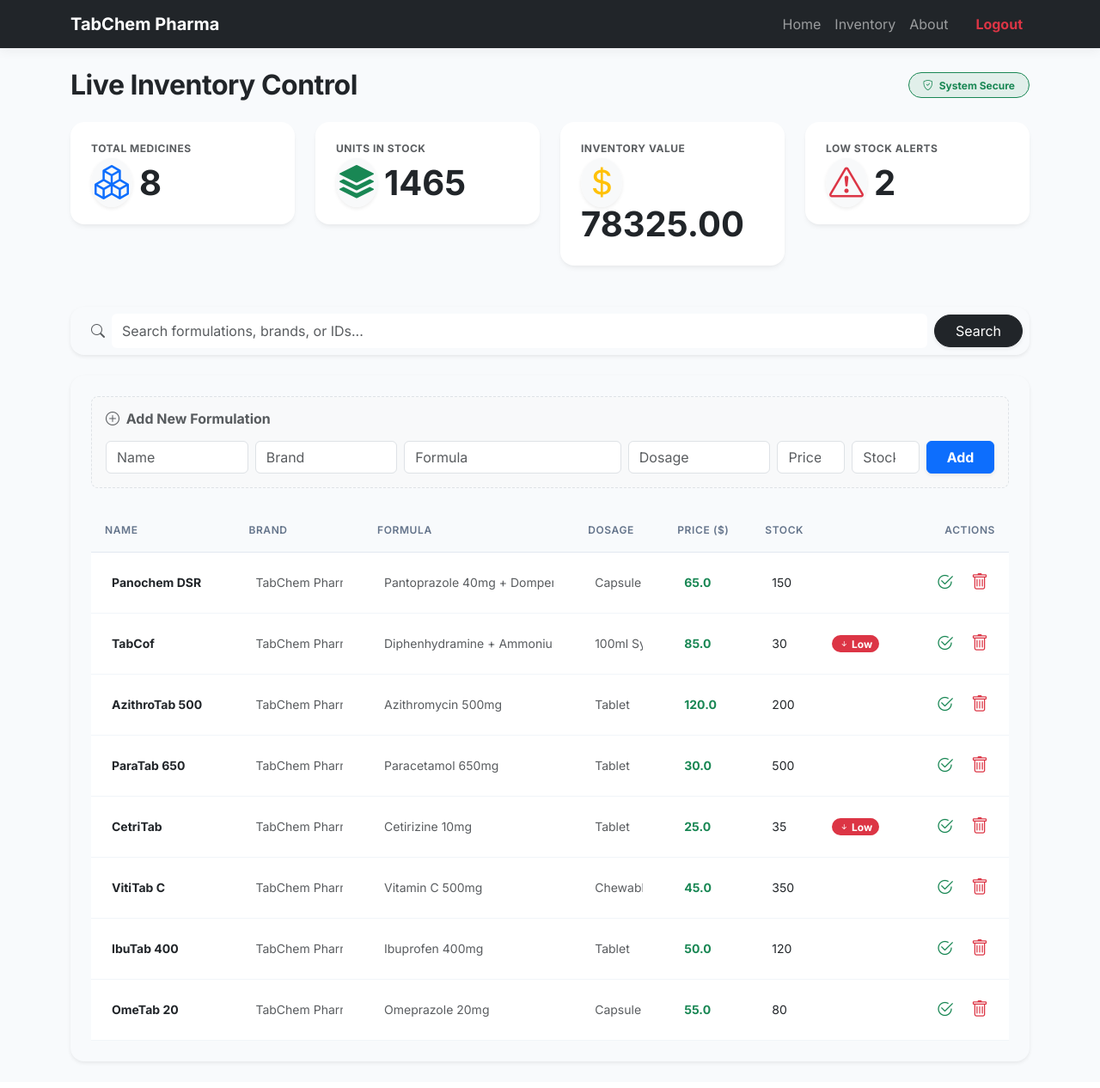
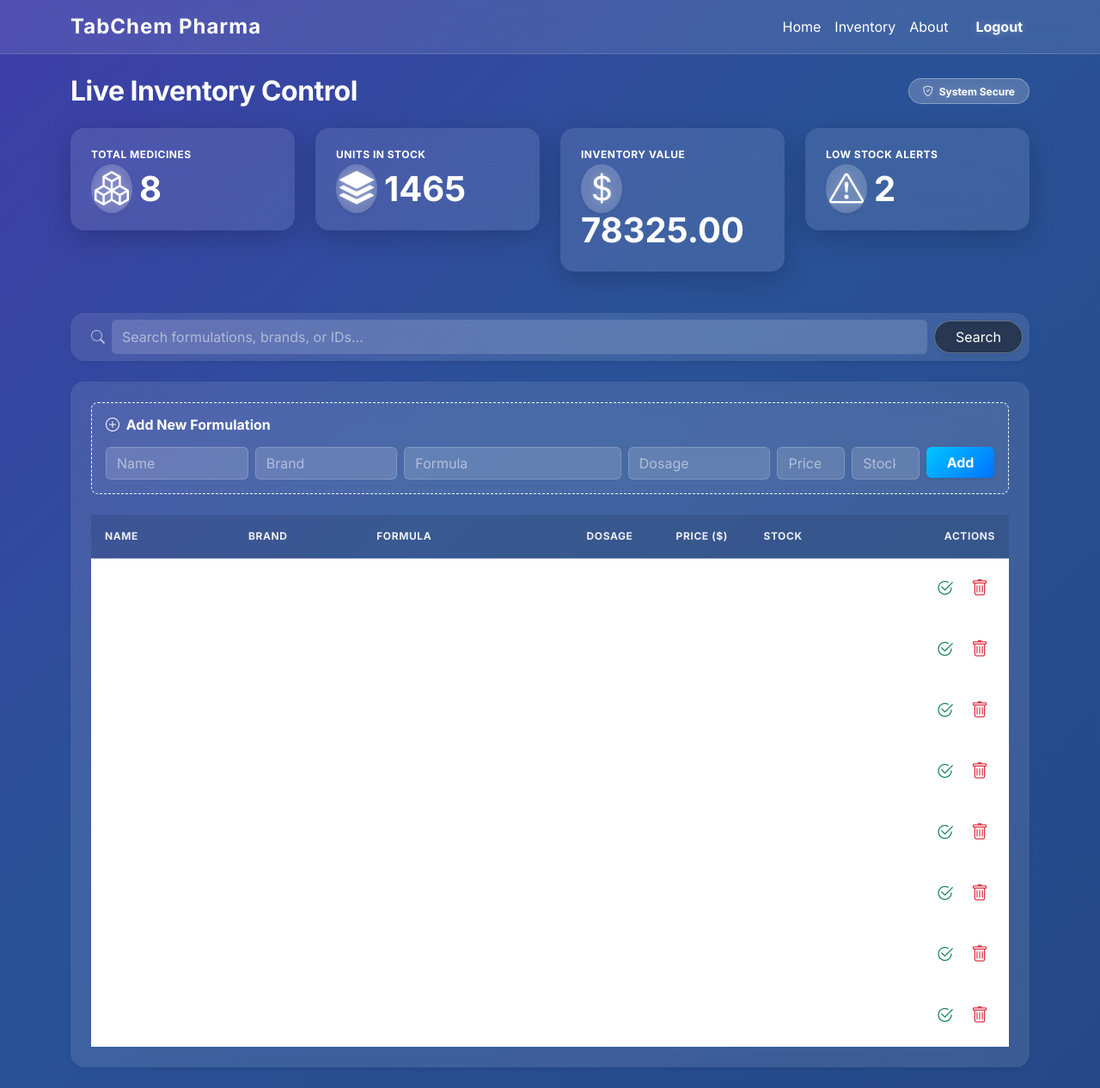
Before and after one commit to SafikurRahman0609/tabchem-inventory, a Flask app: page /inventory in a window 1280 px wide. Shown: the whole page at 86% size. Before the commit the page ends 1238 px from the top, so only its background shows below. Run offline with Flask 3, Linux system fonts and the light colour scheme; the visitor is signed in with stand-in values (Sample User, id 1).

Commit message:
organize folders and update css styles

```diff
--- a/app.py
+++ b/app/routes.py
@@ -1,54 +1,12 @@
-from flask import Flask, render_template, request, redirect, url_for, flash, session
-from flask_sqlalchemy import SQLAlchemy
-import os
-
-app = Flask(__name__)
-# For sessions and flash messages, we need a secret key
-app.config['SECRET_KEY'] = 'tabchem-pharma-secret-key'
-
-# Configure SQLite DB
-basedir = os.path.abspath(os.path.dirname(__file__))
-app.config['SQLALCHEMY_DATABASE_URI'] = 'sqlite:///' + os.path.join(basedir, 'inventory.db')
-app.config['SQLALCHEMY_TRACK_MODIFICATIONS'] = False
-
-db = SQLAlchemy(app)
-
-class Medicine(db.Model):
-    id = db.Column(db.Integer, primary_key=True)
-    name = db.Column(db.String(100), nullable=False)
-    brand = db.Column(db.String(100), nullable=False)
-    formula = db.Column(db.String(200), nullable=False)
-    dosage = db.Column(db.String(50), nullable=False)
-    price = db.Column(db.Float, nullable=False)
-    stock = db.Column(db.Integer, nullable=False)
-
-    def __repr__(self):
-        return f'<Medicine {self.name}>'
-
-# Create tables and initial data
-with app.app_context():
-    db.create_all()
-    # Check if we have data, if not add some samples
-    if not Medicine.query.first():
-        samples = [
-            Medicine(name='Panochem DSR', brand='TabChem Pharma', formula='Pantoprazole 40mg + Domperidone 30mg', dosage='Capsule', price=65.0, stock=150),
-            Medicine(name='TabCof', brand='TabChem Pharma', formula='Diphenhydramine + Ammonium Chloride', dosage='100ml Syrup', price=85.0, stock=30),
-            Medicine(name='AzithroTab 500', brand='TabChem Pharma', formula='Azithromycin 500mg', dosage='Tablet', price=120.0, stock=200),
-            Medicine(name='ParaTab 650', brand='TabChem Pharma', formula='Paracetamol 650mg', dosage='Tablet', price=30.0, stock=500),
-            Medicine(name='CetriTab', brand='TabChem Pharma', formula='Cetirizine 10mg', dosage='Tablet', price=25.0, stock=35),
-            Medicine(name='VitiTab C', brand='TabChem Pharma', formula='Vitamin C 500mg', dosage='Chewable Tablet', price=45.0, stock=350),
-            Medicine(name='IbuTab 400', brand='TabChem Pharma', formula='Ibuprofen 400mg', dosage='Tablet', price=50.0, stock=120),
-            Medicine(name='OmeTab 20', brand='TabChem Pharma', formula='Omeprazole 20mg', dosage='Capsule', price=55.0, stock=80)
-        ]
-        db.session.add_all(samples)
-        db.session.commit()
+from flask import render_template, request, redirect, url_for, flash, session
+from app import app, db
+from app.models import Medicine
 
 @app.route('/login', methods=['GET', 'POST'])
 def login():
     if request.method == 'POST':
         username = request.form['username']
         password = request.form['password']
-        # Simple hardcoded authentication for the class presentation demo
         if username.lower() == 'emp1' and password == 'laiba@1':
             session['logged_in'] = True
             flash('Logged in successfully!', 'success')
@@ -65,18 +23,15 @@ def logout():
 
 @app.route('/')
 def home():
-    # Protect Route
     if not session.get('logged_in'):
         return redirect(url_for('login'))
     return render_template('home.html')
 
 @app.route('/inventory')
 def dashboard():
-    # Protect Route
     if not session.get('logged_in'):
         return redirect(url_for('login'))
 
-    # Provide search functionality
     search_query = request.args.get('search', '')
 
     if search_query:
@@ -84,7 +39,6 @@ def dashboard():
     else:
         medicines = Medicine.query.all()
 
-    # Calculate statistics based on all medicines to keep summaries accurate even when filtering
     all_medicines = Medicine.query.all()
     total_medicines = len(all_medicines)
     total_units = sum(med.stock for med in all_medicines)
@@ -150,8 +104,4 @@ def delete_medicine(id):
 
 @app.route('/about')
 def about():
-    # Demonstrates Jinja multi-page routing
     return render_template('about.html')
-
-if __name__ == '__main__':
-    app.run(debug=True)
--- /dev/null
+++ b/app/static/css/style.css
@@ -0,0 +1,165 @@
+/* Dynamic Gradient Background */
+body {
+    font-family: 'Inter', -apple-system, BlinkMacSystemFont, "Segoe UI", Roboto, "Helvetica Neue", Arial, sans-serif;
+    background: linear-gradient(-45deg, #1e3c72, #2a5298, #6a11cb, #2575fc);
+    background-size: 400% 400%;
+    animation: gradientBG 15s ease infinite;
+    color: #f8fafc;
+    -webkit-font-smoothing: antialiased;
+    min-height: 100vh;
+}
+
+@keyframes gradientBG {
+    0% { background-position: 0% 50%; }
+    50% { background-position: 100% 50%; }
+    100% { background-position: 0% 50%; }
+}
+
+/* Glassmorphism Utilities */
+.glass-panel {
+    background: rgba(255, 255, 255, 0.1);
+    backdrop-filter: blur(20px);
+    -webkit-backdrop-filter: blur(20px);
+    border: 1px solid rgba(255, 255, 255, 0.2);
+    border-radius: 16px;
+    box-shadow: 0 8px 32px 0 rgba(0, 0, 0, 0.2);
+    color: #ffffff;
+}
+
+/* Override Bootstrap Text Colors inside Glass Panels */
+.glass-panel h1, .glass-panel h2, .glass-panel h3, .glass-panel h4, .glass-panel h5, .glass-panel h6,
+.glass-panel p, .glass-panel span, .glass-panel div, .glass-panel td, .glass-panel th, .glass-panel label {
+    color: #ffffff !important;
+}
+.text-muted {
+    color: rgba(255, 255, 255, 0.6) !important;
+}
+.text-dark {
+    color: #ffffff !important;
+}
+.bg-light {
+    background-color: rgba(255, 255, 255, 0.1) !important;
+}
+
+/* Nav */
+.navbar {
+    background: rgba(255, 255, 255, 0.1) !important;
+    backdrop-filter: blur(15px);
+    border-bottom: 1px solid rgba(255, 255, 255, 0.15);
+}
+.navbar-brand, .nav-link {
+    color: #ffffff !important;
+    transition: color 0.2s ease;
+}
+.navbar-brand { font-weight: 800; letter-spacing: 1px; font-size: 1.5rem; }
+.nav-link:hover { color: rgba(255,255,255,0.8) !important; }
+
+/* Summary Cards Enhancements */
+.summary-card {
+    padding: 24px;
+    border-left: 4px solid rgba(255,255,255,0.6);
+    transition: transform 0.3s cubic-bezier(0.4, 0, 0.2, 1), box-shadow 0.3s cubic-bezier(0.4, 0, 0.2, 1), background-color 0.3s;
+}
+.summary-card:hover {
+    transform: translateY(-6px);
+    box-shadow: 0 15px 30px rgba(0,0,0,0.3);
+    background: rgba(255, 255, 255, 0.2);
+}
+.summary-card i {
+    background: rgba(255, 255, 255, 0.2) !important;
+    color: #ffffff !important;
+}
+
+/* Tables */
+.custom-table {
+    border-collapse: separate;
+    border-spacing: 0;
+    width: 100%;
+}
+.custom-table thead th {
+    background-color: rgba(0, 0, 0, 0.1);
+    color: rgba(255, 255, 255, 0.9) !important;
+    font-weight: 700;
+    text-transform: uppercase;
+    font-size: 0.75rem;
+    letter-spacing: 0.05em;
+    padding: 1rem;
+    border-bottom: 1px solid rgba(255, 255, 255, 0.2);
+}
+.custom-table tbody tr {
+    transition: background-color 0.2s ease;
+}
+.custom-table tbody tr:hover {
+    background-color: rgba(255, 255, 255, 0.15);
+}
+.custom-table tbody tr td {
+    padding: 1rem;
+    border-bottom: 1px solid rgba(255, 255, 255, 0.1);
+}
+
+/* Forms & Inputs */
+.form-control, .form-control:focus {
+    background-color: rgba(255, 255, 255, 0.15) !important;
+    border: 1px solid rgba(255, 255, 255, 0.3);
+    color: white !important;
+    box-shadow: none !important;
+}
+.form-control::placeholder {
+    color: rgba(255, 255, 255, 0.5) !important;
+}
+
+.input-editable {
+    transition: all 0.2s ease;
+    color: white !important;
+}
+.input-editable:focus {
+    background-color: rgba(255, 255, 255, 0.2) !important;
+    box-shadow: 0 0 0 3px rgba(255, 255, 255, 0.3) !important;
+    border-radius: 6px;
+    outline: none;
+}
+
+/* Buttons */
+.btn-primary {
+    background: linear-gradient(135deg, #00c6ff 0%, #0072ff 100%);
+    border: none;
+    box-shadow: 0 4px 15px rgba(0, 114, 255, 0.4);
+    color: white !important;
+    transition: transform 0.2s ease, box-shadow 0.2s ease;
+}
+.btn-primary:hover {
+    transform: translateY(-2px);
+    box-shadow: 0 6px 20px rgba(0, 114, 255, 0.6);
+}
+.btn-dark {
+    background: rgba(0,0,0,0.5);
+    border: 1px solid rgba(255,255,255,0.3);
+    backdrop-filter: blur(5px);
+    color: white !important;
+    transition: background 0.2s;
+}
+.btn-dark:hover {
+    background: rgba(0,0,0,0.7);
+}
+
+/* Badges & Icons */
+.badge {
+    background-color: rgba(255,255,255,0.2) !important;
+    color: white !important;
+    border: 1px solid rgba(255,255,255,0.3) !important;
+}
+.text-success, .text-warning, .text-danger, .text-primary {
+    color: #ffffff !important;
+    text-shadow: 0 0 10px rgba(255,255,255,0.3);
+}
+
+/* Alerts */
+.alert {
+    background: rgba(255, 255, 255, 0.2);
+    backdrop-filter: blur(10px);
+    border: 1px solid rgba(255, 255, 255, 0.3);
+    color: white;
+}
+.btn-close {
+    filter: invert(1) grayscale(100%) brightness(200%);
+}
--- a/templates/base.html
+++ b/app/templates/base.html
@@ -15,7 +15,7 @@
 </head>
 <body>
     <!-- Main Navigation Bar -->
-    <nav class="navbar navbar-expand-lg navbar-dark bg-dark mb-4">
+    <nav class="navbar navbar-expand-lg navbar-dark mb-4">
         <div class="container">
             <a class="navbar-brand fw-bold" href="{{ url_for('dashboard') }}">TabChem Pharma</a>
             <button class="navbar-toggler" type="button" data-bs-toggle="collapse" data-bs-target="#navbarNav">
--- a/templates/dashboard.html
+++ b/app/templates/dashboard.html
@@ -11,25 +11,25 @@
 <!-- Summary Cards -->
 <div class="row mb-5 gx-4 gy-3">
     <div class="col-md-3">
-        <div class="summary-card border-0">
+        <div class="summary-card glass-panel border-0">
             <h6 class="text-uppercase text-muted fw-bold mb-2" style="font-size: 0.75rem; letter-spacing: 0.5px;">Total Medicines</h6>
             <h2 class="display-6 fw-bold text-dark mb-0"><i class="bi bi-boxes text-primary me-2 shadow-sm rounded-circle p-1 bg-light"></i>{{ total_medicines }}</h2>
         </div>
     </div>
     <div class="col-md-3">
-        <div class="summary-card border-0 success-card">
+        <div class="summary-card glass-panel border-0 success-card">
             <h6 class="text-uppercase text-muted fw-bold mb-2" style="font-size: 0.75rem; letter-spacing: 0.5px;">Units In Stock</h6>
             <h2 class="display-6 fw-bold text-dark mb-0"><i class="bi bi-stack text-success me-2 shadow-sm rounded-circle p-1 bg-light"></i>{{ total_units }}</h2>
         </div>
     </div>
     <div class="col-md-3">
-        <div class="summary-card border-0 warning-card">
+        <div class="summary-card glass-panel border-0 warning-card">
             <h6 class="text-uppercase text-muted fw-bold mb-2" style="font-size: 0.75rem; letter-spacing: 0.5px;">Inventory Value</h6>
             <h2 class="display-6 fw-bold text-dark mb-0"><i class="bi bi-currency-dollar text-warning me-2 shadow-sm rounded-circle p-1 bg-light"></i>{{ "%.2f"|format(total_value) }}</h2>
         </div>
     </div>
     <div class="col-md-3">
-        <div class="summary-card border-0 danger-card">
+        <div class="summary-card glass-panel border-0 danger-card">
             <h6 class="text-uppercase text-muted fw-bold mb-2" style="font-size: 0.75rem; letter-spacing: 0.5px;">Low Stock Alerts</h6>
             <h2 class="display-6 fw-bold text-dark mb-0"><i class="bi bi-exclamation-triangle text-danger me-2 shadow-sm rounded-circle p-1 bg-light"></i>{{ low_stock }}</h2>
         </div>
@@ -37,7 +37,7 @@
 </div>
 
 <!-- Search Bar & Filters -->
-<div class="search-container mb-4 shadow-sm rounded-4 border-0 p-2">
+<div class="search-container glass-panel mb-4 shadow-sm rounded-4 border-0 p-2">
     <form action="{{ url_for('dashboard') }}" method="GET" class="d-flex w-100 align-items-center">
         <i class="bi bi-search text-muted ms-3 me-2"></i>
         <input type="text" name="search" class="form-control border-0 py-2 shadow-none" placeholder="Search formulations, brands, or IDs..." value="{{ search_query }}">
@@ -49,9 +49,9 @@
 </div>
 
 <!-- Main Table and Forms -->
-<div class="table-container p-4 rounded-4 shadow-sm border-0">
+<div class="table-container glass-panel p-4 rounded-4 shadow-sm border-0">
     <!-- Add Medicine Inline Form -->
-    <div class="add-medicine-row bg-light p-3 rounded-3 mb-4 border" style="border-style: dashed !important;">
+    <div class="add-medicine-row p-3 rounded-3 mb-4 border border-light text-white" style="border-style: dashed !important; background: rgba(255,255,255,0.05);">
         <h6 class="mb-3 text-muted fw-bold"><i class="bi bi-plus-circle me-1"></i> Add New Formulation</h6>
         <form action="{{ url_for('add_medicine') }}" method="POST" class="row gx-2 gy-2">
             <div class="col-md-2">
--- a/templates/login.html
+++ b/app/templates/login.html
@@ -5,7 +5,7 @@
 {% block content %}
 <div class="row justify-content-center align-items-center mt-5">
     <div class="col-md-5">
-        <div class="card shadow-lg border-0 rounded-4 mt-5">
+        <div class="card glass-panel shadow-lg border-0 rounded-4 mt-5">
             <div class="card-body p-5">
                 <div class="text-center mb-4">
                     <h2 class="fw-bold mb-1" style="letter-spacing: -1px;">Employee Login</h2>
@@ -15,11 +15,11 @@
                 <form method="POST" action="{{ url_for('login') }}">
                     <div class="mb-4">
                         <label for="username" class="form-label fw-bold small text-uppercase" style="letter-spacing: 0.5px;">Username</label>
-                        <input type="text" class="form-control form-control-lg bg-light" id="username" name="username" placeholder="Enter username" required autocomplete="off">
+                        <input type="text" class="form-control form-control-lg" id="username" name="username" placeholder="Enter username" required autocomplete="off">
                     </div>
                     <div class="mb-4">
                         <label for="password" class="form-label fw-bold small text-uppercase" style="letter-spacing: 0.5px;">Password</label>
-                        <input type="password" class="form-control form-control-lg bg-light" id="password" name="password" placeholder="Enter password" required>
+                        <input type="password" class="form-control form-control-lg" id="password" name="password" placeholder="Enter password" required>
                     </div>
                     <div class="d-grid mt-5">
                         <button type="submit" class="btn btn-dark btn-lg fw-bold">Sign In to Inventory</button>
--- /dev/null
+++ b/run.py
@@ -0,0 +1,4 @@
+from app import app
+
+if __name__ == '__main__':
+    app.run(debug=True)
--- a/static/css/style.css
+++ /dev/null
@@ -1,64 +0,0 @@
-body {
-    font-family: 'Inter', -apple-system, BlinkMacSystemFont, "Segoe UI", Roboto, "Helvetica Neue", Arial, sans-serif;
-    background-color: #f8fafc;
-    color: #334155;
-    -webkit-font-smoothing: antialiased;
-}
-
-/* Nav */
-.navbar {
-    box-shadow: 0 4px 12px rgba(0,0,0,0.05);
-}
-
-/* Summary Cards Enhancements */
-.summary-card {
-    background: #ffffff;
-    border-radius: 16px;
-    box-shadow: 0 4px 6px -1px rgba(0, 0, 0, 0.05), 0 2px 4px -1px rgba(0, 0, 0, 0.03);
-    padding: 24px;
-    border-left: 4px solid #3b82f6; /* Blue default */
-    transition: transform 0.2s ease, box-shadow 0.2s ease;
-}
-.summary-card:hover {
-    transform: translateY(-4px);
-    box-shadow: 0 10px 15px -3px rgba(0, 0, 0, 0.1), 0 4px 6px -2px rgba(0, 0, 0, 0.05);
-}
-.summary-card.success-card { border-left-color: #10b981; }
-.summary-card.warning-card { border-left-color: #f59e0b; }
-.summary-card.danger-card { border-left-color: #ef4444; }
-
-/* Table Enhancements */
-.custom-table {
-    border-collapse: separate;
-    border-spacing: 0;
-}
-.custom-table thead th {
-    background-color: #f8fafc;
-    color: #64748b;
-    font-weight: 600;
-    text-transform: uppercase;
-    font-size: 0.75rem;
-    letter-spacing: 0.05em;
-    padding: 1rem;
-    border-bottom: 1px solid #e2e8f0;
-}
-.custom-table tbody tr {
-    background-color: #ffffff;
-    transition: background-color 0.2s ease;
-}
-.custom-table tbody tr:hover {
-    background-color: #f1f5f9;
-}
-.custom-table tbody tr td {
-    padding: 1rem;
-    border-bottom: 1px solid #f1f5f9;
-}
-.input-editable {
-    transition: all 0.2s ease;
-}
-.input-editable:focus {
-    background-color: #ffffff !important;
-    box-shadow: 0 0 0 2px rgba(59, 130, 246, 0.5) !important;
-    border-radius: 6px;
-    outline: none;
-}
```
Also changed, not shown: app/__init__.py (added, +28 -0 lines), app/models.py (added, +13 -0 lines), config.py (added, +8 -0 lines), app/static/js/script.js (renamed from static/js/script.js), app/templates/about.html (renamed from templates/about.html), app/templates/home.html (renamed from templates/home.html), 2 other files.
